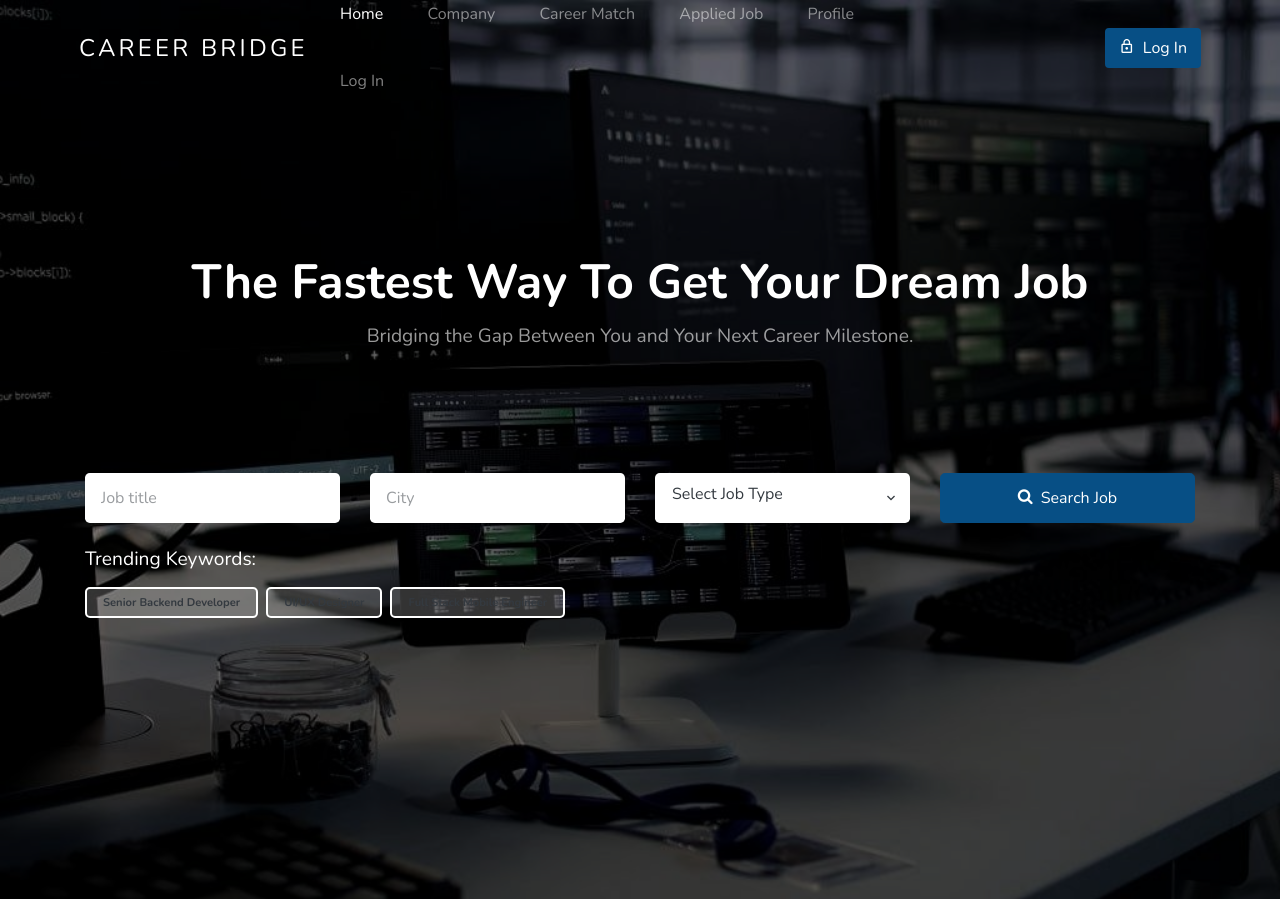
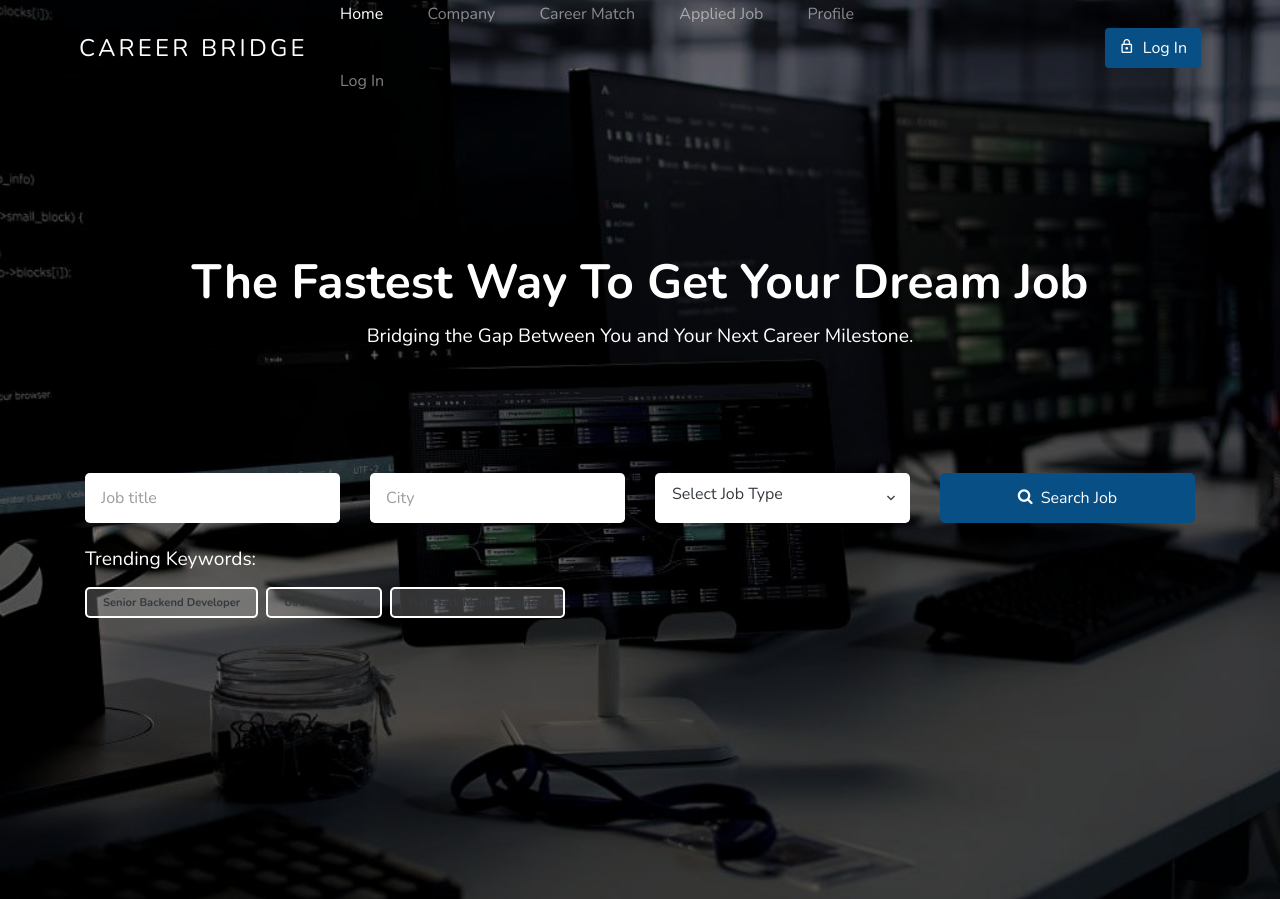
Before and after one commit to Vio2005/CareerGuide, a Django app: page /homeview in a window 1280 px wide. Shown: the top 899 px of the page. Run offline with Django 5.2, Linux system fonts and the light colour scheme; data comes from the database, SQL or seed files in the repository; data that the repository does not hold is empty; some libraries are stand-ins or nearby versions; some web fonts are replaced.

Commit message:
updateindex

```diff
--- a/careerguide/templates/index.html
+++ b/careerguide/templates/index.html
@@ -51,6 +51,7 @@
 
 
   <!-- NAVBAR -->
+<!-- NAVBAR -->
     <header class="site-navbar mt-3">
       <div class="container-fluid">
         <div class="row align-items-center">
@@ -108,7 +109,7 @@
             <!-- Hero Title & Subtitle -->
             <div class="mb-5 text-center px-3">
               <h1 class="text-white font-weight-bold display-4">The Fastest Way To Get Your Dream Job</h1>
-              <p class="lead">Bridging the Gap Between You and Your Next Career Milestone.</p>
+              <p class="lead text-white">Bridging the Gap Between You and Your Next Career Milestone.</p>
             </div>
 
             <!-- Search Form -->
@@ -148,7 +149,7 @@
               <div class="row">
                 <div class="col-md-12 popular-keywords">
                   <h3 class="text-white h6 mb-3">Trending Keywords:</h3>
-                  <ul class="keywords list-unstyled m-0 p-0 d-flex flex-wrap align-items-center gap-2">
+                  <ul class="keywords list-unstyled m-0 p-0 d-flex flex-wrap align-items-center">
                     {% for p in popular_positions %}
                         <li class="mb-2 mr-2">
                             <a href="{% url 'homeview' %}?position={{ p.position_name }}#list" class="badge badge-light px-3 py-2 text-dark text-decoration-none">
```
